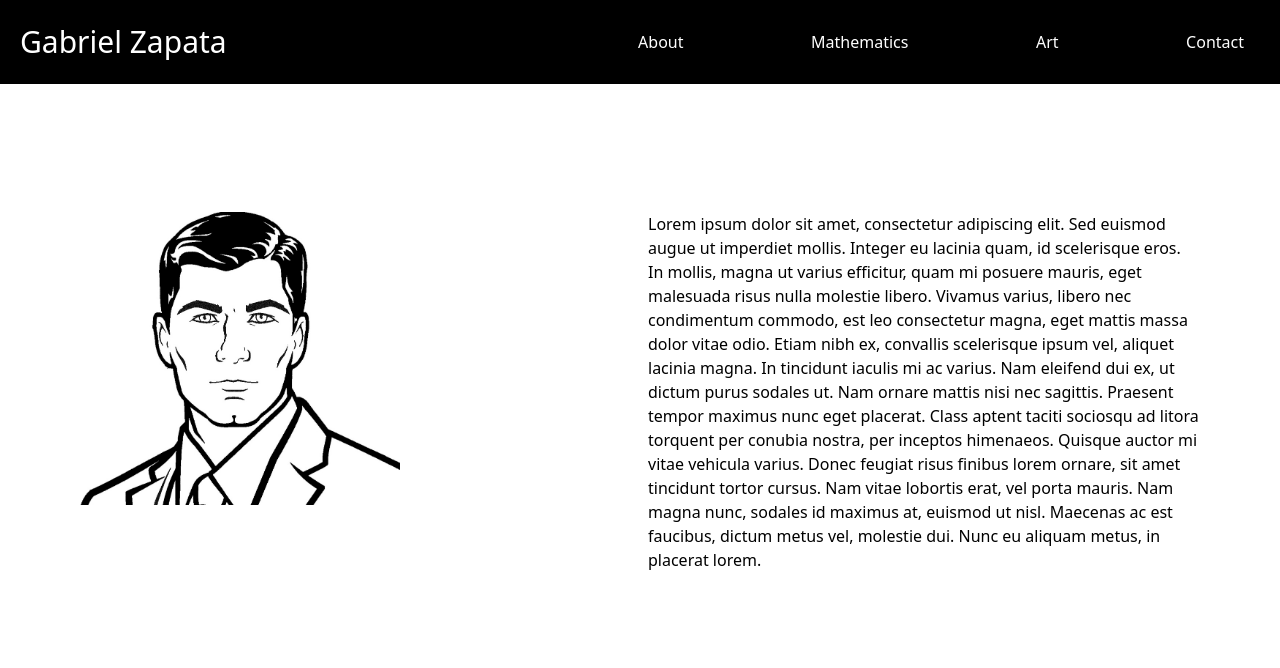
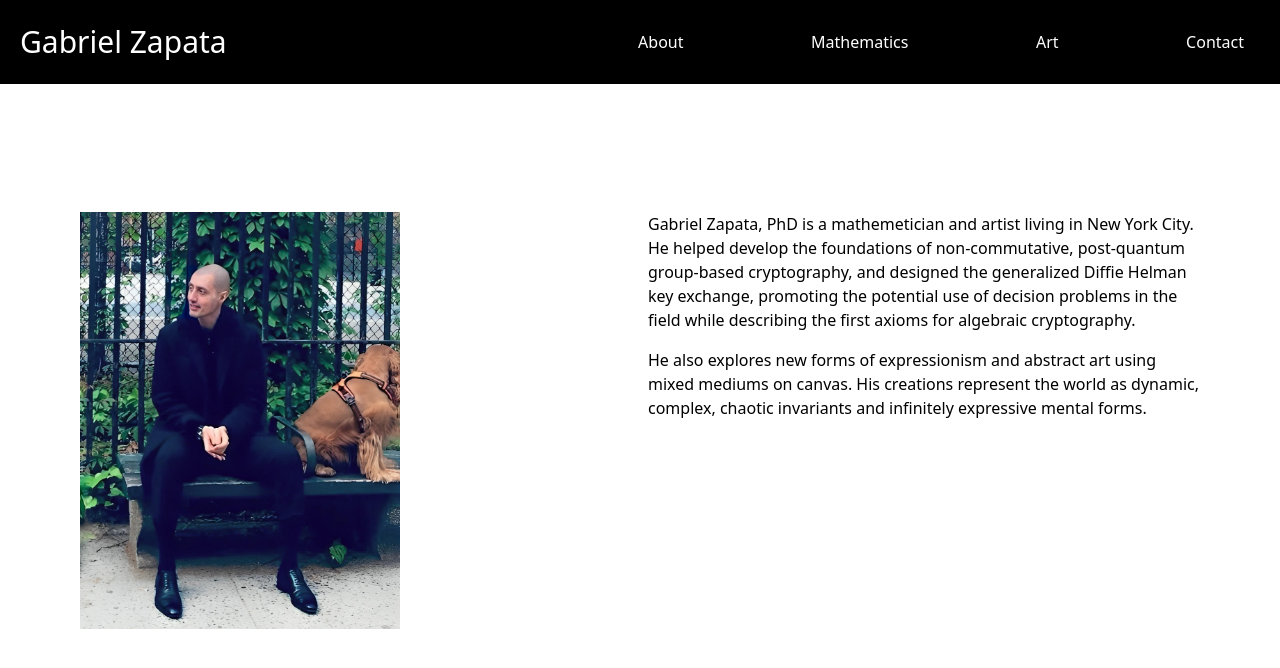
Before and after one commit to kendalenz/gabriel-website, a React (Vite) app: page / in a window 1280 px wide. Shown: the top 668 px of the page. Built offline with nearby package versions, Linux system fonts and the light colour scheme.

Commit message:
added real photo and bio

```diff
--- a/src/scenes/home/index.tsx
+++ b/src/scenes/home/index.tsx
@@ -1,4 +1,5 @@
 import archer from '@/assets/archer.png';
+import GabrielZapata from '@/assets/Gabriel-Zapata.jpeg';
 import React, { useEffect } from 'react';
 import { motion, useAnimation } from 'framer-motion';
 
@@ -24,7 +25,7 @@ const Home = () => {
           }}
         >
           <div className='md:order-1'>
-            <img src={archer} alt='Image' id='headshot' className='mx-auto md:mx-0'/>
+            <img src={GabrielZapata} alt='Image' id='headshot' className='mx-auto md:mx-0'/>
           </div>
         </motion.div>
         <motion.div
@@ -34,7 +35,12 @@ const Home = () => {
          className='md:order-2'
         >
           <div className='md:order-2'>
-            Lorem ipsum dolor sit amet, consectetur adipiscing elit. Sed euismod augue ut imperdiet mollis. Integer eu lacinia quam, id scelerisque eros. In mollis, magna ut varius efficitur, quam mi posuere mauris, eget malesuada risus nulla molestie libero. Vivamus varius, libero nec condimentum commodo, est leo consectetur magna, eget mattis massa dolor vitae odio. Etiam nibh ex, convallis scelerisque ipsum vel, aliquet lacinia magna. In tincidunt iaculis mi ac varius. Nam eleifend dui ex, ut dictum purus sodales ut. Nam ornare mattis nisi nec sagittis. Praesent tempor maximus nunc eget placerat. Class aptent taciti sociosqu ad litora torquent per conubia nostra, per inceptos himenaeos. Quisque auctor mi vitae vehicula varius. Donec feugiat risus finibus lorem ornare, sit amet tincidunt tortor cursus. Nam vitae lobortis erat, vel porta mauris. Nam magna nunc, sodales id maximus at, euismod ut nisl. Maecenas ac est faucibus, dictum metus vel, molestie dui. Nunc eu aliquam metus, in placerat lorem.
+            <p className='mb-4'>
+            Gabriel Zapata, PhD is a mathemetician and artist living in New York City. He helped develop the foundations of non-commutative, post-quantum group-based cryptography, and designed the generalized Diffie Helman key exchange, promoting the potential use of decision problems in the field while describing the first axioms for algebraic cryptography.
+            </p>
+            <p>
+            He also explores new forms of expressionism and abstract art using mixed mediums on canvas. His creations represent the world as dynamic, complex, chaotic invariants and infinitely expressive mental forms.
+            </p>
           </div>
         </motion.div>
       </div>
```
Also changed, not shown: src/assets/Gabriel-Zapata.jpeg (added), src/assets/test.jpeg (deleted).
